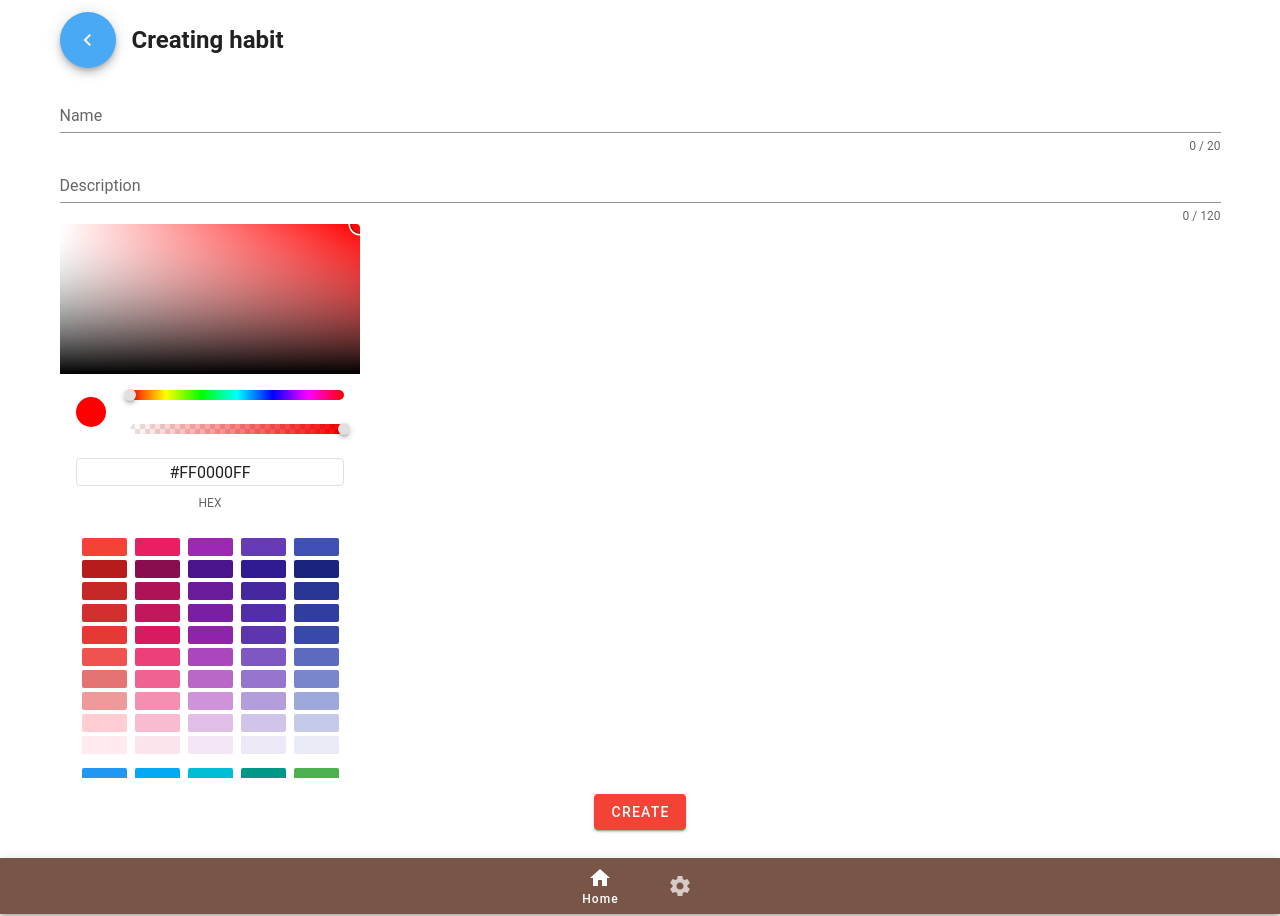
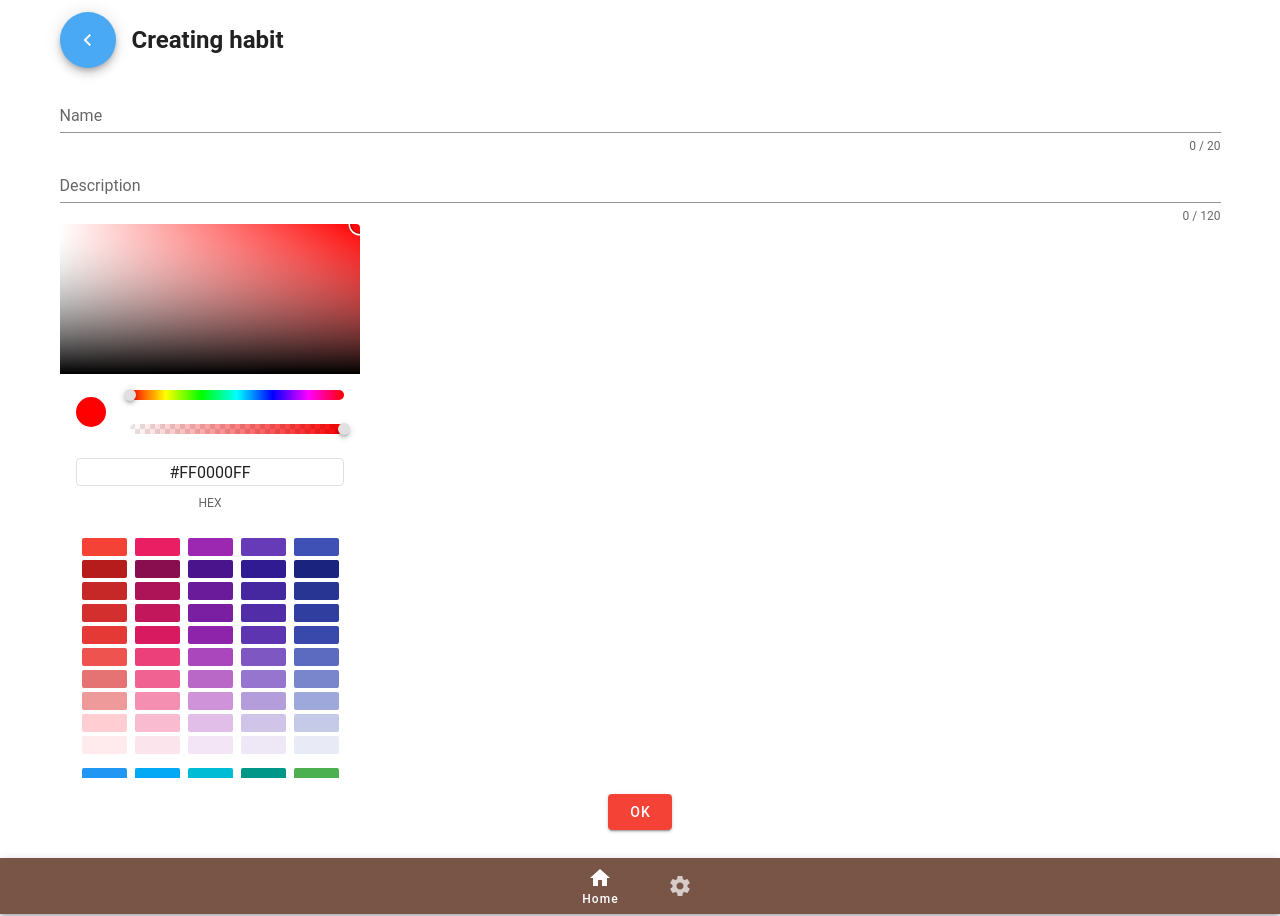
Before and after one commit to ikloster03/habit, a Vue app: page /habit/create in a window 1280 px wide. Built offline with nearby package versions, Linux system fonts and the light colour scheme; a small style sheet from the web is missing.

Commit message:
habit(form): add i18n template

```diff
--- a/src/components/Habit/HabitForm.vue
+++ b/src/components/Habit/HabitForm.vue
@@ -23,7 +23,7 @@
     ></v-color-picker>
     <div class="d-flex justify-center pa-4">
       <v-btn color="red" dark @click="submit">
-        Create
+        {{ $t('form.ok') }}
       </v-btn>
     </div>
   </v-form>
```
